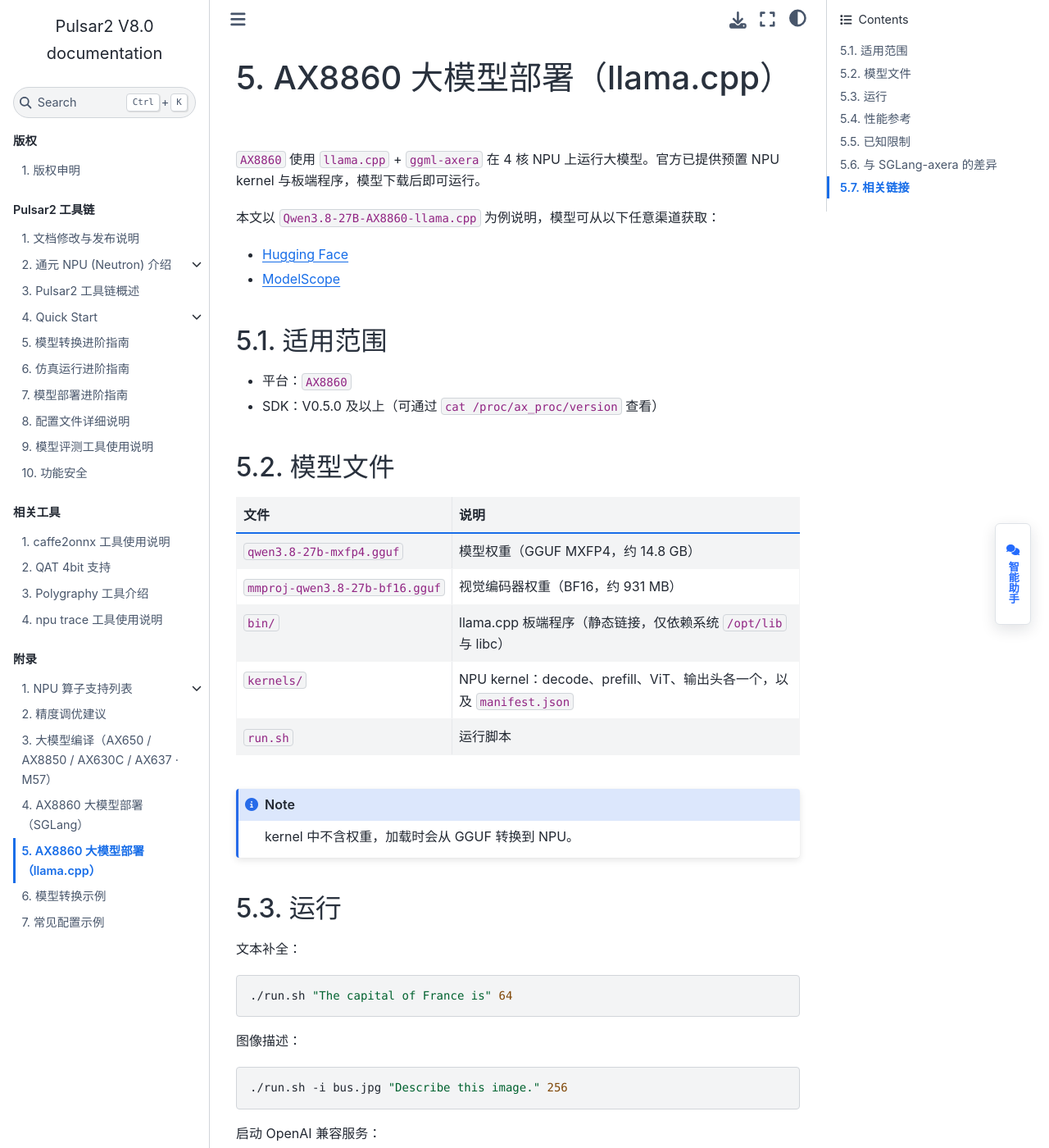
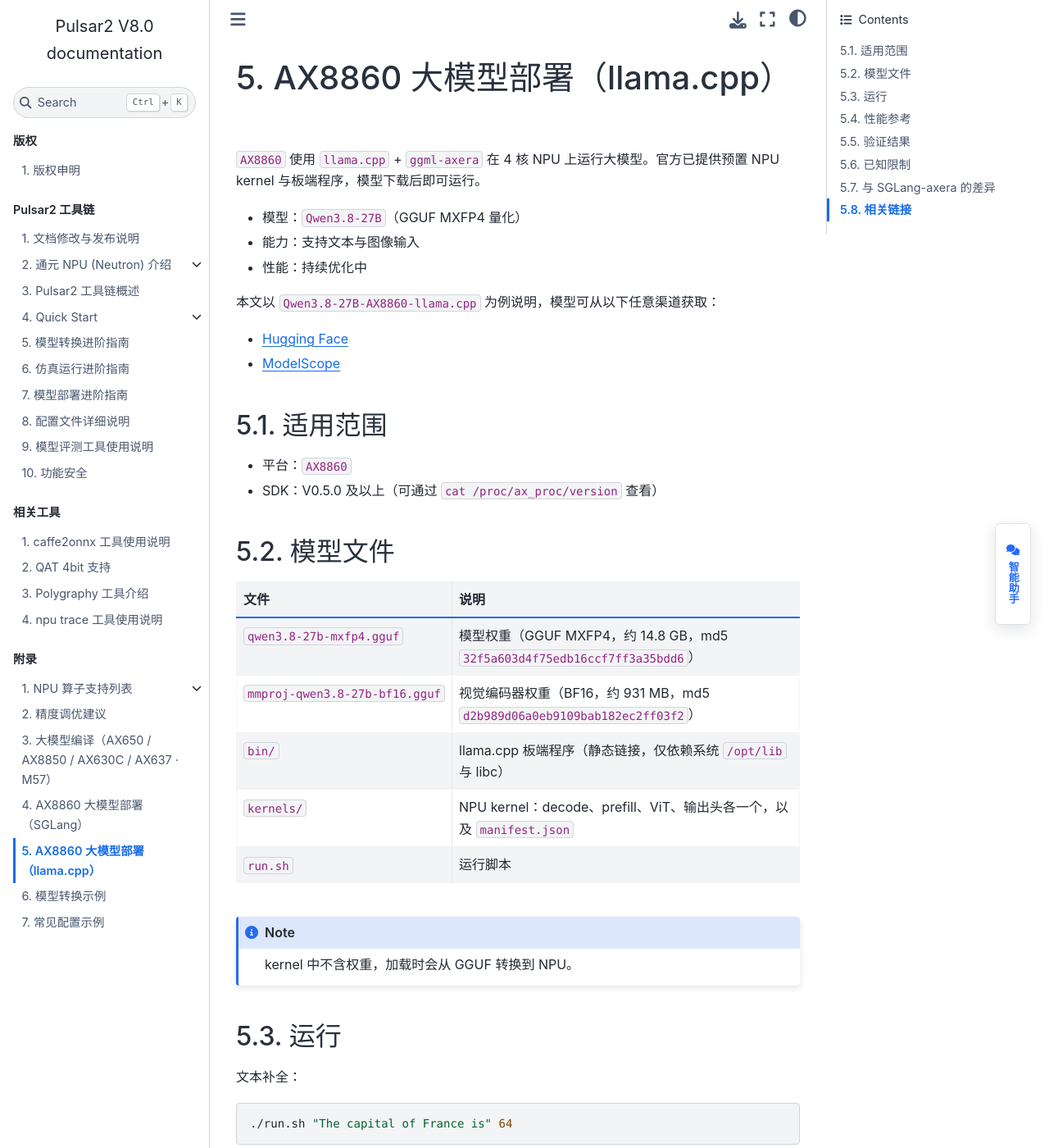
Before and after one commit to AXERA-TECH/pulsar2-docs, a Sphinx documentation site: the page built from source/appendix/llm_ax8860_llamacpp.md, in a window 1280 px wide and 1400 px high. Shown: the whole window at 82% size. Built offline with Sphinx 7.4.7 and the Sphinx Book theme 1.1.4, drawn with Linux system fonts in a browser that asks for light colours; some of the changed text lies outside the part shown.

Commit message:
docs: 补充 AX8860 llama.cpp 模型信息与验证结果

```diff
--- a/source/appendix/llm_ax8860_llamacpp.md
+++ b/source/appendix/llm_ax8860_llamacpp.md
@@ -2,6 +2,10 @@
 
 `AX8860` 使用 `llama.cpp` + `ggml-axera` 在 4 核 NPU 上运行大模型。官方已提供预置 NPU kernel
 与板端程序，模型下载后即可运行。
+
+- 模型：`Qwen3.8-27B`（GGUF MXFP4 量化）
+- 能力：支持文本与图像输入
+- 性能：持续优化中
 
 本文以 `Qwen3.8-27B-AX8860-llama.cpp` 为例说明，模型可从以下任意渠道获取：
 
@@ -17,8 +21,8 @@
 
 | 文件 | 说明 |
 | --- | --- |
-| `qwen3.8-27b-mxfp4.gguf` | 模型权重（GGUF MXFP4，约 14.8 GB） |
-| `mmproj-qwen3.8-27b-bf16.gguf` | 视觉编码器权重（BF16，约 931 MB） |
+| `qwen3.8-27b-mxfp4.gguf` | 模型权重（GGUF MXFP4，约 14.8 GB，md5 `32f5a603d4f75edb16ccf7ff3a35bdd6`） |
+| `mmproj-qwen3.8-27b-bf16.gguf` | 视觉编码器权重（BF16，约 931 MB，md5 `d2b989d06a0eb9109bab182ec2ff03f2`） |
 | `bin/` | llama.cpp 板端程序（静态链接，仅依赖系统 `/opt/lib` 与 libc） |
 | `kernels/` | NPU kernel：decode、prefill、ViT、输出头各一个，以及 `manifest.json` |
 | `run.sh` | 运行脚本 |
@@ -70,6 +74,15 @@
 | decode（4k 上下文） | 72.8 ms/token（13.7 tokens/s） |
 | 图像编码（3072 patch = 768 图像 token） | 0.28 s |
 
+以上为当前版本数据，性能持续优化中。
+
+## 验证结果
+
+- `"The capital of France is"` → `"Paris. …"`
+- 图像描述正确（车辆、文字、人物）
+- 中文 PPL：10.85（内部测试集，`-c 512`）
+- 同一输入多次运行结果偶有极小差异（NPU 累加顺序不固定），不影响输出质量
+
 ## 已知限制
 
 - 运行时独占 NPU 4 核，不能同时运行其他 NPU 程序
@@ -89,4 +102,6 @@
   - [Hugging Face](https://huggingface.co/AXERA-TECH/Qwen3.8-27B-AX8860-llama.cpp)
   - [ModelScope](https://modelscope.cn/models/AXERA-TECH/Qwen3.8-27B-AX8860-llama.cpp)
 - llama.cpp 源码：[ZHEQIUSHUI/llama.cpp](https://github.com/ZHEQIUSHUI/llama.cpp)
+  （`feat/qwen38-27b-prefill` @ `1811df5`）
 - NPU kernel 源码：[ZHEQIUSHUI/ax-dsl-kernels](https://github.com/ZHEQIUSHUI/ax-dsl-kernels)
+  （`feat/qwen38-27b-vit` @ `18346cb`）
```
